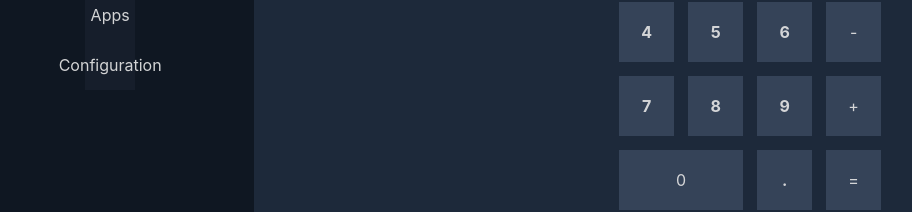
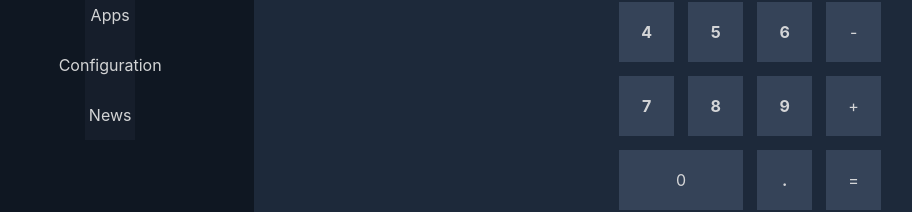
Before and after one commit to MathewLaskowski/calcapp, a React (Create React App) app: page / in a window 1280 px wide. Shown: the part 229-441 px from the top of the page, without its empty margins (34-946 px from the left). Built offline with nearby package versions, Linux system fonts and the light colour scheme.

Commit message:
add menu list items

```diff
--- a/src/components/menu-list/menu-list.tsx
+++ b/src/components/menu-list/menu-list.tsx
@@ -7,6 +7,7 @@ const MenuList = () => (
       <Icon>Calculator</Icon>
       <Icon>Apps</Icon>
       <Icon>Configuration</Icon>
+      <Icon>News</Icon>
     </div>
   </Layout>
 )
```
